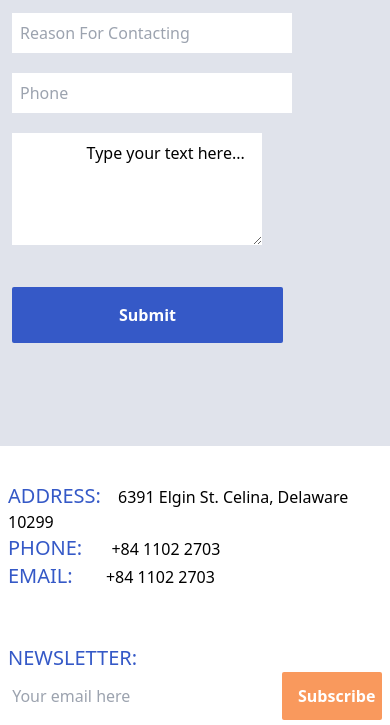
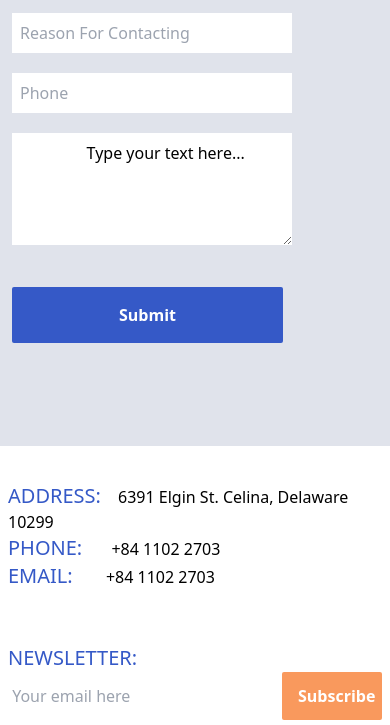
Before and after one commit to 001Pytom/ProjectBox, a website: page index.html in a window 390 px wide. Shown: the part 6180-6905 px from the top of the page. Drawn offline with nearby package versions, Linux system fonts and the light colour scheme; files that its build step writes are made by us from their sources.

Commit message:
made adjutment

```diff
--- a/index.html
+++ b/index.html
@@ -305,7 +305,7 @@
                 class="mr-8 outline-none border-none p-2 w-[280px]">
             <input type="number" placeholder="Phone" class="outline-none border-none p-2 w-[280px]"><br>
             <textarea rows="4" cols="50" name="comment" form="usrform"
-                class="text-left outline-none border-none p-2 w-[250px] md:w-[595px]">
+                class="text-left outline-none border-none p-2 w-[280px] md:w-[595px]">
                 Type your text here...</textarea>
         </form>
         <a href=""><button class=" w-[271px] bg-Blue1 rounded-sm  text-base px-5 py-4  font-semibold text-white">
```
